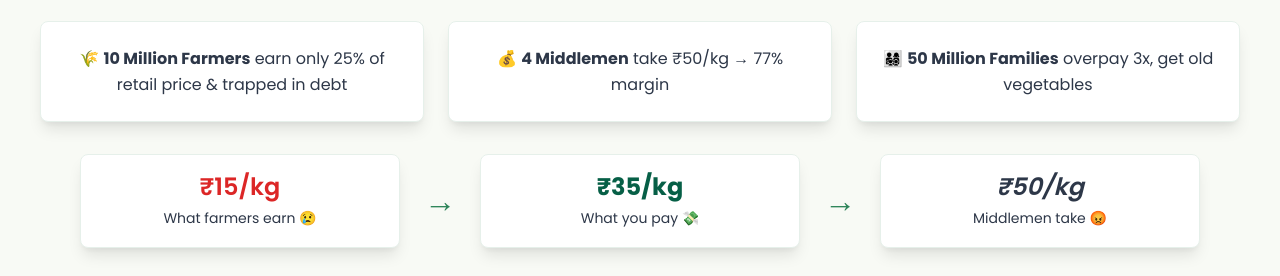
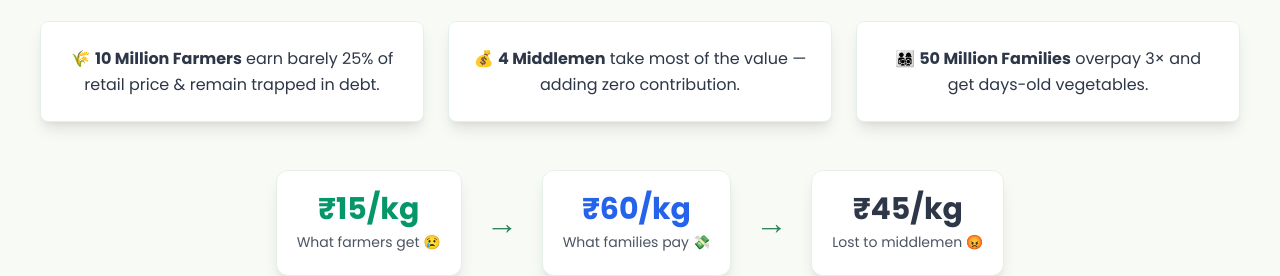
Before and after one commit to SatyaNarayanaGaraga/JODO-JoinOurDailyOffers, a plain HTML site: page index.html in a window 1280 px wide. Shown: the part 529-805 px from the top of the page. Drawn offline with nearby package versions, Linux system fonts and the light colour scheme; a web font is replaced by a local one.

Commit message:
Update index.html

```diff
--- a/index.html
+++ b/index.html
@@ -120,34 +120,66 @@
 <!-- Problem Section -->
 <section id="problem" class="section section-bg-offwhite py-12 px-4 text-center sm:py-16" data-aos="fade-up">
   <h2 class="text-2xl font-bold mb-8 sm:text-4xl sm:mb-12">The Broken System</h2>
+
+  <!-- Problem Cards -->
   <div class="problem-cards flex flex-col gap-4 justify-center sm:flex-row sm:gap-6">
     <div class="card p-5 rounded-lg shadow-lg w-full max-w-sm sm:p-6" data-aos="zoom-in" data-aos-delay="100">
-        🌾 <strong>10 Million Farmers</strong> earn only 25% of retail price & trapped in debt
+      🌾 <strong>10 Million Farmers</strong> earn barely 25% of retail price & remain trapped in debt.
     </div>
     <div class="card p-5 rounded-lg shadow-lg w-full max-w-sm sm:p-6" data-aos="zoom-in" data-aos-delay="200">
-        💰 <strong>4 Middlemen</strong> take ₹50/kg → 77% margin
+      💰 <strong>4 Middlemen</strong> take most of the value — adding zero contribution.
     </div>
     <div class="card p-5 rounded-lg shadow-lg w-full max-w-sm sm:p-6" data-aos="zoom-in" data-aos-delay="300">
-        👨‍👩‍👧‍👦 <strong>50 Million Families</strong> overpay 3x, get old vegetables
+      👨‍👩‍👧‍👦 <strong>50 Million Families</strong> overpay 3× and get days-old vegetables.
     </div>
   </div>
-    <div class="price-flow flex flex-col justify-center gap-3 mt-6 font-semibold text-base sm:flex-row sm:gap-6 sm:mt-8 sm:text-lg">
-      <div class="price-card p-4 rounded-lg shadow-lg border-2 border-green-500 w-full max-w-xs" data-aos="fade-up" data-aos-delay="100">
-        <span class="text-2xl text-red-600">₹15/kg</span><br>
-        <span class="text-sm font-normal">What farmers earn 😢</span>
+
+  <!-- Price Flow Visualization -->
+  <div class="price-flow flex flex-col justify-center items-center gap-4 mt-10 font-semibold text-base sm:flex-row sm:gap-6 sm:mt-12 sm:text-lg overflow-x-auto scroll-smooth">
+
+    <!-- Farmer -->
+    <div class="price-card p-5 rounded-xl shadow-lg border-2 border-green-500 bg-white w-[160px] min-w-[150px]" data-aos="fade-up" data-aos-delay="100">
+      <span class="text-3xl font-bold text-green-600">₹15/kg</span><br>
+      <span class="text-sm font-normal text-gray-600">What farmers get 😢</span>
     </div>
-      <div class="price-arrow self-center" data-aos="fade-up" data-aos-delay="200">→</div>
-      <div class="price-card p-4 rounded-lg shadow-lg border-2 border-green-500 w-full max-w-xs" data-aos="fade-up" data-aos-delay="300">
-        <span class="text-2xl font-bold text-green-800">₹35/kg</span><br>
-        <span class="text-sm font-normal">What you pay 💸</span>
+
+    <div class="price-arrow text-2xl sm:text-3xl text-gray-500" data-aos="fade-up" data-aos-delay="150">→</div>
+
+    <!-- Consumer -->
+    <div class="price-card p-5 rounded-xl shadow-lg border-2 border-blue-500 bg-white w-[160px] min-w-[150px]" data-aos="fade-up" data-aos-delay="200">
+      <span class="text-3xl font-bold text-blue-600">₹60/kg</span><br>
+      <span class="text-sm font-normal text-gray-600">What families pay 💸</span>
     </div>
-      <div class="price-arrow self-center" data-aos="fade-up" data-aos-delay="400">→</div>
-      <div class="price-card p-4 rounded-lg shadow-lg border-2 border-green-500 w-full max-w-xs" data-aos="fade-up" data-aos-delay="500">
-        <span class="text-2xl italic text-orange-600">₹50/kg</span><br>
-        <span class="text-sm font-normal">Middlemen take 😡</span>
+
+    <div class="price-arrow text-2xl sm:text-3xl text-gray-500" data-aos="fade-up" data-aos-delay="250">→</div>
+
+    <!-- Middlemen Loss -->
+    <div class="price-card p-5 rounded-xl shadow-lg border-2 border-orange-500 bg-white w-[160px] min-w-[150px]" data-aos="fade-up" data-aos-delay="300">
+      <span class="text-3xl font-bold text-orange-600">₹45/kg</span><br>
+      <span class="text-sm font-normal text-gray-600">Lost to middlemen 😡</span>
     </div>
   </div>
 </section>
+
+<style>
+  /* Smooth horizontal scroll for mobile */
+  .price-flow::-webkit-scrollbar {
+    height: 6px;
+  }
+  .price-flow::-webkit-scrollbar-thumb {
+    background: #ccc;
+    border-radius: 3px;
+  }
+  .price-card {
+    flex-shrink: 0;
+    transition: transform 0.3s ease, box-shadow 0.3s ease;
+  }
+  .price-card:hover {
+    transform: scale(1.05);
+    box-shadow: 0 8px 20px rgba(0,0,0,0.1);
+  }
+</style>
+
 
   <!-- Solution Section -->
   <section id="solution" class="section section-bg-pale py-12 px-4 text-center sm:py-16 relative" data-aos="fade-up">
```
Lines whose indentation alone changed are shown as unchanged.
